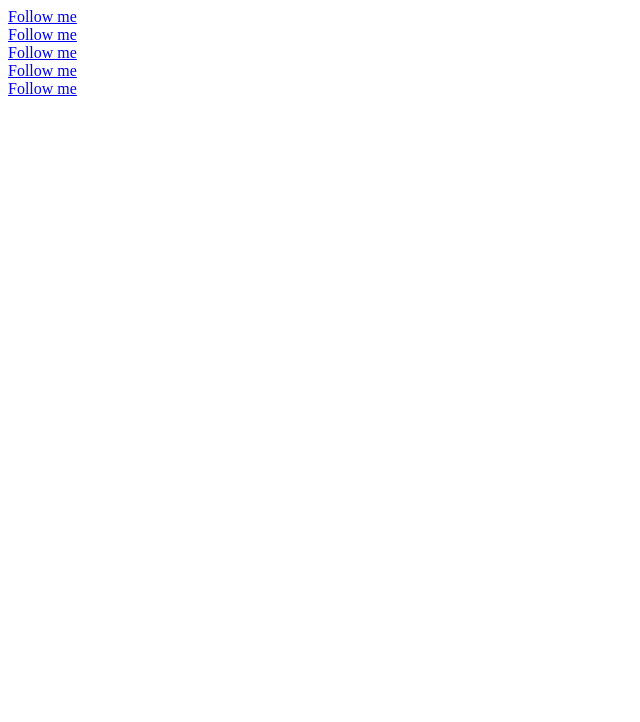
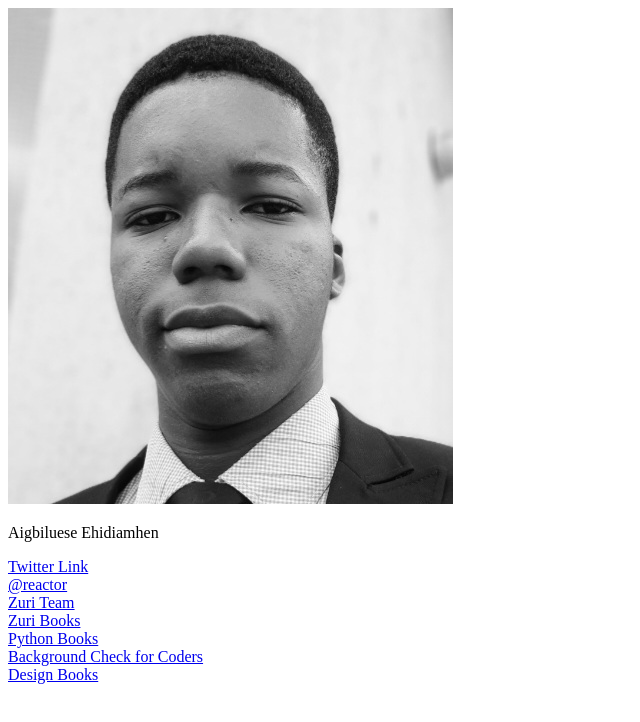
Before and after one commit to Ehidiamhen/linktree-contact, a React (Create React App) app: page / in a window 1280 px wide. Shown: the top 722 px of the page, without its empty margins (0-640 px from the left). Built offline with nearby package versions, Linux system fonts and the light colour scheme.

Commit message:
Completed the structure of #header and #buttons in App.js

```diff
--- a/src/App.js
+++ b/src/App.js
@@ -1,34 +1,56 @@
 import React from "react";
 import LinkButton from "./components/LinkButton";
+import ProfilePic from "./components/ProfilePic";
 function App() {
   return (
     <div>
-      <div>
+      <div id="header">
+      <ProfilePic
+        id='profile_img'
+      />
+      <p>Aigbiluese Ehidiamhen</p>
+      </div>
+      <div id='buttons'>
+      <LinkButton
+        id='twitter'
+        link="https://twitter.com/ehis_eleazar"
+        name="Twitter Link"
+      />
+      <LinkButton
+        id='slack'
+        link="https://slack.com/reactor"
+        name="@reactor"
+      />
         <LinkButton
           id='btn__zuri'
           link="https://training.zuri.team/"
-        name="Follow me"
+          name="Zuri Team"
         />
         <LinkButton
           id='books'
           link="http://books.zuri.team"
-        name="Follow me"
+          name="Zuri Books"
         />
         <LinkButton
           id='book__python'
           link=" https://books.zuri.team/python-for-beginners?ref_id=reactor"
-        name="Follow me"
+          name="Python Books"
         />
         <LinkButton
           id='pitch'
           link="https://background.zuri.team"
-        name="Follow me"
+          name="Background Check for Coders"
         />
         <LinkButton
           id='book__design'
           link="https://books.zuri.team/design-rules"
-        name="Follow me"
+          name="Design Books"
         />
+        <div id='slack-git'>
+        </div>
+      </div>
+      <div id='footer'>
+
       </div>
     </div>
   );
--- a/src/components/LinkButton.js
+++ b/src/components/LinkButton.js
@@ -2,12 +2,13 @@ import React from 'react'
 
 const LinkButton = props => {
     const {
+        logo,
         name,
         link
     } = props
     return (
         <div>
-          <a href={link}>{name}</a>
+          <a href={link} target='_blank'>{logo}{name}</a>
         </div>
     )
 }
--- /dev/null
+++ b/src/components/ProfilePic.js
@@ -0,0 +1,10 @@
+import React from 'react'
+import profile from '../profile.jpg'
+
+const ProfilePic = () => {
+    return (
+        <img src={profile} alt='profile'/>
+    )
+}
+
+export default ProfilePic
```
Also changed, not shown: src/components/Photo.js (deleted, +0 -12 lines), src/components/TextBanner.js (deleted, +0 -10 lines). Lines whose indentation alone changed are shown as unchanged.
